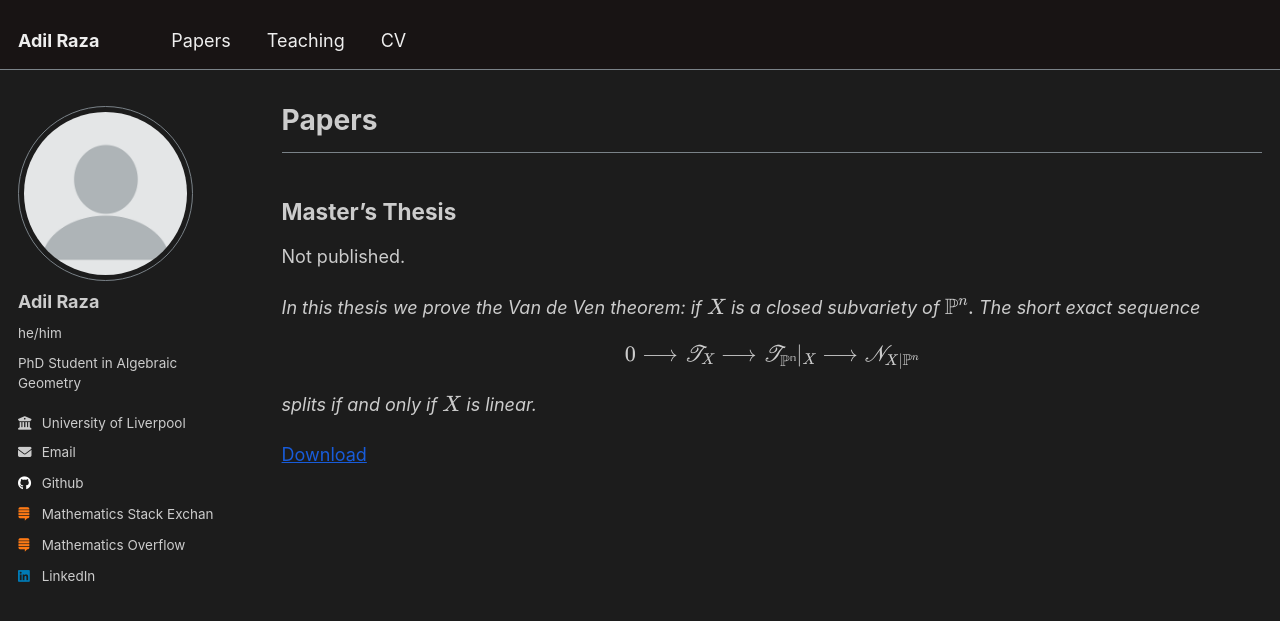
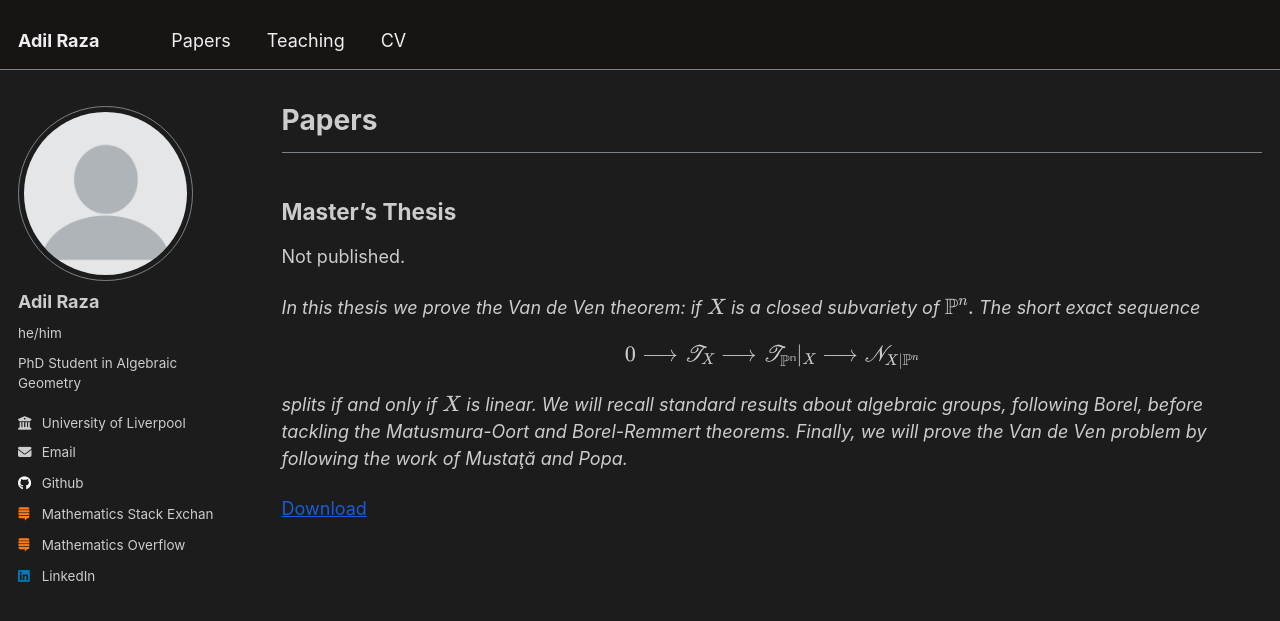
Before and after one commit to ARazaMaths/arazamaths.github.io, a Jekyll site: the page built from _pages/publications.md, in a window 1280 px wide. Shown: the top 621 px of the page. Built offline with Jekyll 4.4.1, drawn with Linux system fonts in a browser that asks for light colours.

Commit message:
Update publications.md

```diff
--- a/_pages/publications.md
+++ b/_pages/publications.md
@@ -15,6 +15,6 @@ Not published.
 
 $$0 \longrightarrow \mathscr{T}_X \longrightarrow \mathscr{T}_{\mathbb{P^n}}|_X \longrightarrow \mathscr{N}_{X|\mathbb{P}^n}$$
 
-*splits if and only if $X$ is linear.*
+*splits if and only if $X$ is linear. We will recall standard results about algebraic groups, following Borel, before tackling the Matusmura-Oort and Borel-Remmert theorems. Finally, we will prove the Van de Ven problem by following the work of Mustaţă and Popa.*
 
 [Download](../files/uwthesis.pdf)
```
